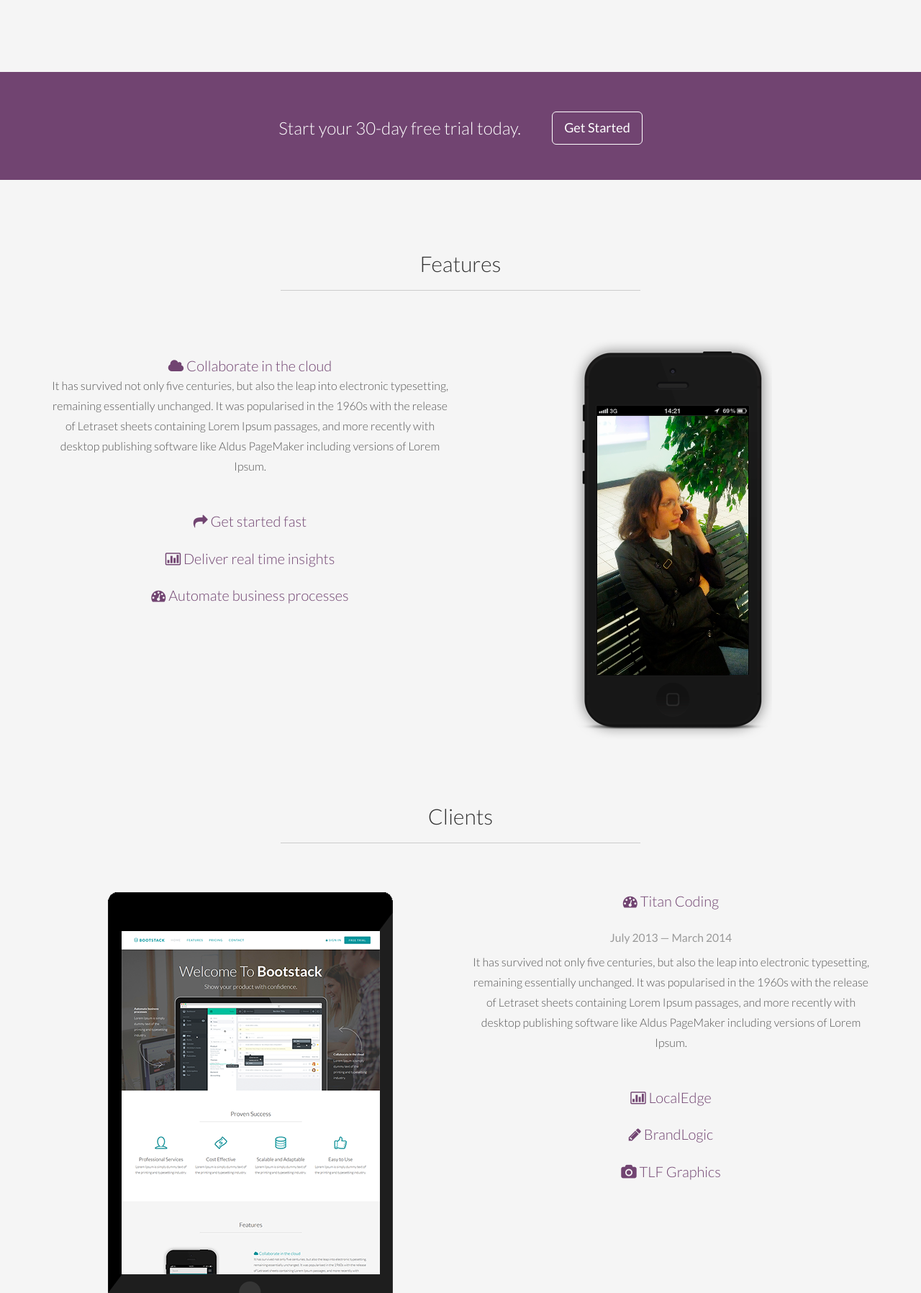
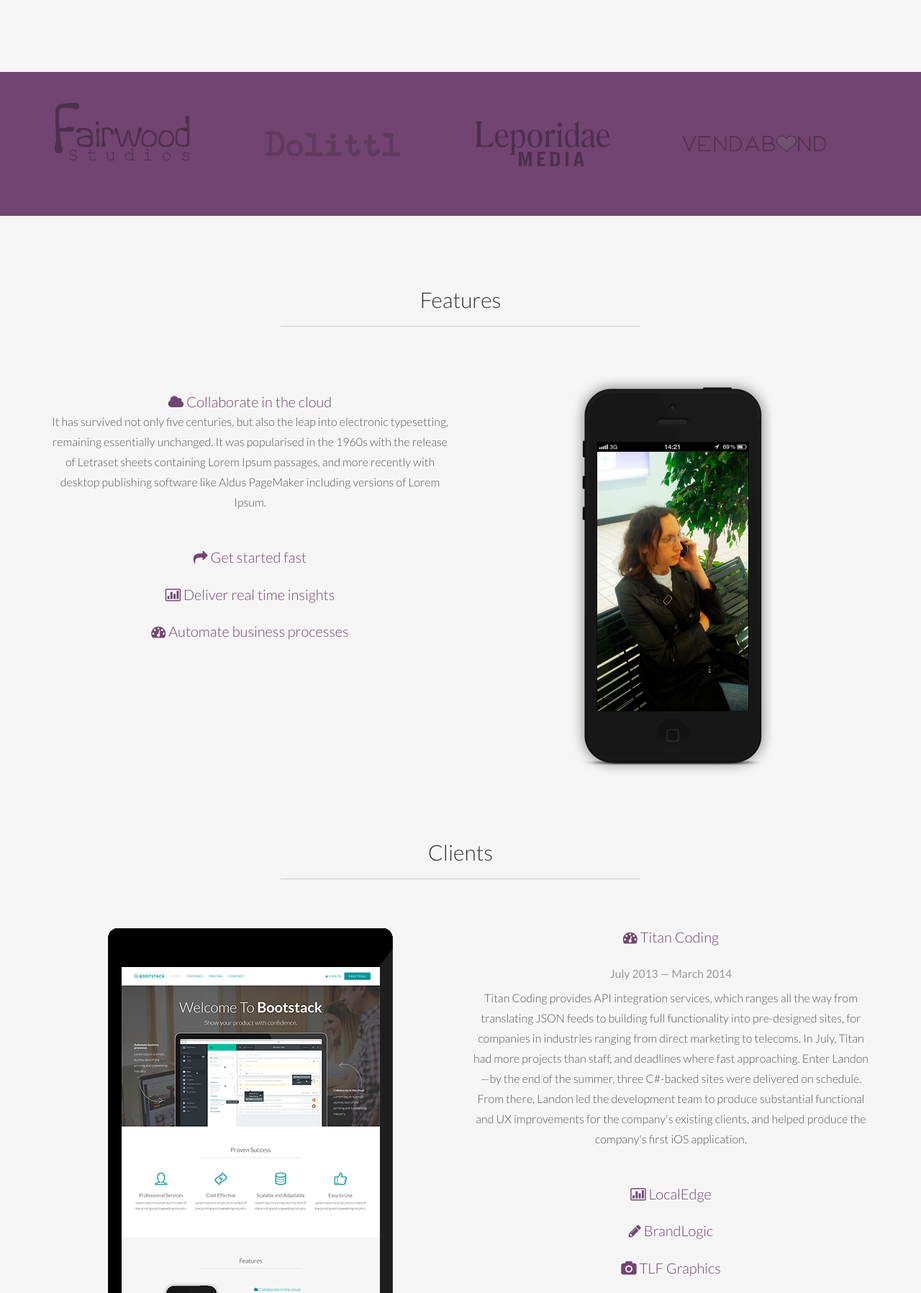
Before and after one commit to hupfen/Landon, a plain HTML site: page index.html in a window 1280 px wide. Shown: the part 1329-3126 px from the top of the page at 72% size. Drawn offline with Linux system fonts and the light colour scheme.

Commit message:
"company" logos, paragraph resume

```diff
--- a/assets/css/responsive.css
+++ b/assets/css/responsive.css
@@ -35,21 +35,6 @@
 		margin-bottom: 50px;
 	}
 
-	#divider02 {
-		padding-bottom: 80px;
-		min-height: 200px;
-	}
-
-	#divider02 h3,
-	#divider02 button {
-		display: block;
-		margin: 0 auto;
-	}
-
-	#divider02 a[type="button"] {
-		margin-top: 15px;
-	}
-
 	#footerwrap button {
 		margin-top: 15px;
 	}
--- a/assets/css/style.css
+++ b/assets/css/style.css
@@ -285,19 +285,21 @@ a:after {
 
 #divider02 {
 	background-color: #714471;
-	height: 150px;
-	padding-top: 55px;
+	max-height: 200px;
 }
 
-#divider02 h3 {
-	color: #fff;
-	padding-right: 40px;
+#divider02 a img {
+	opacity: .3;
+    -webkit-transition: opacity 0.2s ease-in;
+	-moz-transition: opacity 0.2s ease-in;
+	-ms-transition: opacity 0.2s ease-in;
+	-o-transition: opacity 0.2s ease-in;
+	transition: opacity 0.2s ease-in;
 }
 
-#divider02 h3,
-#divider02 button {
-	display: inline;
-	vertical-align: middle;
+#divider02 a:hover img,
+#divider02 a:focus img {
+	opacity: 1;
 }
 
 #divider03 {
--- a/index.html
+++ b/index.html
@@ -122,8 +122,20 @@
 		<!-- Divider 2 Section -->
 		<div id="divider02">
 			<div class="container text-center">
-				<h3>Start your 30-day free trial today.</h3>
-				<a href="#" type="button" class="btn btn-lg btn-theme2">Get Started</a>
+                <div class="row">
+                    <div class="col-xs-3">
+                        <a href="http://www.fairwoodstudios.com" target="_blank"><img class="img-responsive" src="assets/img/Fairwood.png"></a>
+                    </div>
+                    <div class="col-xs-3">
+                        <a href="http://dolittl.co" target="_blank"><img class="img-responsive" src="assets/img/Dolittl.png"></a>
+                    </div>
+                    <div class="col-xs-3">
+                        <a href="http://www.leporidaemedia.com" target="_blank"><img class="img-responsive" src="assets/img/Leporidae.png"></a>
+                    </div>
+                    <div class="col-xs-3">
+                        <a href="http://www.vendabond.com" target="_blank"><img class="img-responsive" src="assets/img/Vendabond.png"></a>
+                    </div>
+                </div>
 			</div>
 		</div><!-- /divider02 -->
 
@@ -220,7 +232,10 @@
 								<div id="projectOne" class="accordion-body collapse in">
 									<div class="accordion-inner">
                                     <h3><small>July 2013 &mdash; March 2014</small></h3>
-									<p>It has survived not only five centuries, but also the leap into electronic typesetting, remaining essentially unchanged. It was popularised in the 1960s with the release of Letraset sheets containing Lorem Ipsum passages, and more recently with desktop publishing software like Aldus PageMaker including versions of Lorem Ipsum.</p>
+  <p>Titan Coding provides API integration services, which ranges all the way from translating JSON feeds to
+  building full functionality into pre-designed sites, for companies in industries ranging from direct marketing to telecoms. In July, Titan had more projects than staff, and deadlines where fast approaching. Enter Landon&mdash;by the
+        end of the summer, three C#-backed sites were delivered on schedule. From there, Landon led the development team to produce substantial functional
+                                        and UX improvements for the company's existing clients, and helped produce the company's first iOS application.</p>
 									</div><!-- /accordion-inner -->
 								</div><!-- /collapse -->
 							</div><!-- /accordion-group -->
@@ -235,7 +250,12 @@
 								<div id="projectTwo" class="accordion-body collapse">
 									<div class="accordion-inner">
                                     <h3><small>June 2011 &mdash; May 2013</small></h3>
-									<p>It has survived not only five centuries, but also the leap into electronic typesetting, remaining essentially unchanged. It was popularised in the 1960s with the release of Letraset sheets containing Lorem Ipsum passages, and more recently with desktop publishing software like Aldus PageMaker including versions of Lorem Ipsum.</p>
+									  <p>LocalEdge provides online solutions for small and medium businesses.
+		These include online advertising through Google and Bing, as well as reputation management,
+		SEO, and other related services. Landon has been used to update an acquired
+		online ad management and reporting system, written in C# ASP.Net with a mix
+		of front-end toolkits used in various capacities. In particular, Landon helped replace outdated third-party components,
+		expand the report catalog, and improve the efficiency of routine tasks.</p>
 									</div><!-- /accordion-inner -->
 								</div><!-- /collapse -->
 							</div><!-- /accordion-group -->
@@ -250,7 +270,9 @@
 								<div id="projectThree" class="accordion-body collapse">
 									<div class="accordion-inner">
                                     <h3><small>June 2009 &mdash; December 2010</small></h3>
-									<p>It has survived not only five centuries, but also the leap into electronic typesetting, remaining essentially unchanged. It was popularised in the 1960s with the release of Letraset sheets containing Lorem Ipsum passages, and more recently with desktop publishing software like Aldus PageMaker including versions of Lorem Ipsum.</p>
+									<p>BrandLogic devises and implements rebranding efforts for a wide array of companies and non-profits. Their
+  designers and writers rebrand companies from the ground up, while developers fine-tune their proprietary CMS
+  system to help keep the company's site on message. Landon helped the small development team build and test new site designs and features, including prototype concepts, and helped create internal tools to streamline and accelerate the new-site development process&mdash;turning a week-long process into an hour's work.</p>
 									</div><!-- /accordion-inner -->
 								</div><!-- /collapse -->
 							</div><!-- /accordion-group -->
@@ -265,7 +287,10 @@
 								<div id="projectFour" class="accordion-body collapse">
 									<div class="accordion-inner">
                                     <h3><small>June 2008 &mdash; May 2009</small></h3>
-									<p>It has survived not only five centuries, but also the leap into electronic typesetting, remaining essentially unchanged. It was popularised in the 1960s with the release of Letraset sheets containing Lorem Ipsum passages, and more recently with desktop publishing software like Aldus PageMaker including versions of Lorem Ipsum.</p>
+									<p>TLF Graphics is a small, B2B print company that produces a wide array of printed products in-house,
+                                    thanks to their staff of skilled print experts and a constantly-updated array of print devices. Landon helped investigate,
+                                        plan, and implement TLF's fresh e-commerce efforts. The result was a PHP-based site using customized, open-source
+                                        e-commerce tools which could handle many times more custom printing orders than the rest of the sales team.</p>
 									</div><!-- /accordion-inner -->
 								</div><!-- /collapse -->
 							</div><!-- /accordion-group -->
```
Also changed, not shown: assets/img/Dolittl.png (added), assets/img/Fairwood.png (added), assets/img/IndieAllstars.png (added), assets/img/Leporidae.png (added), assets/img/Vendabond.png (added).
